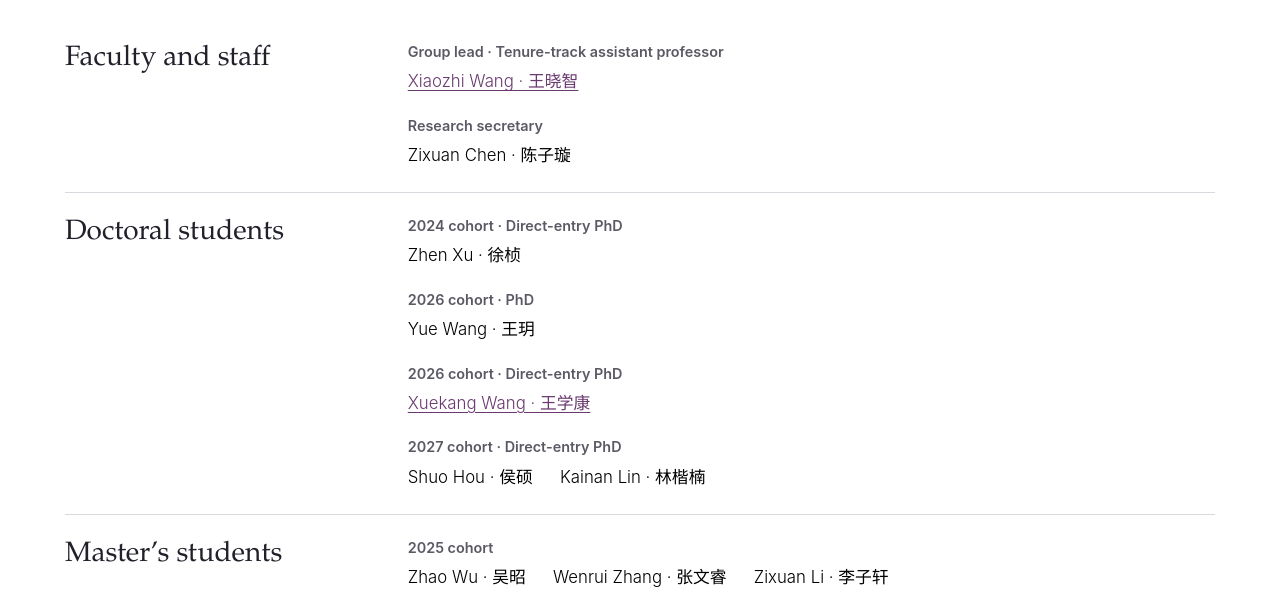
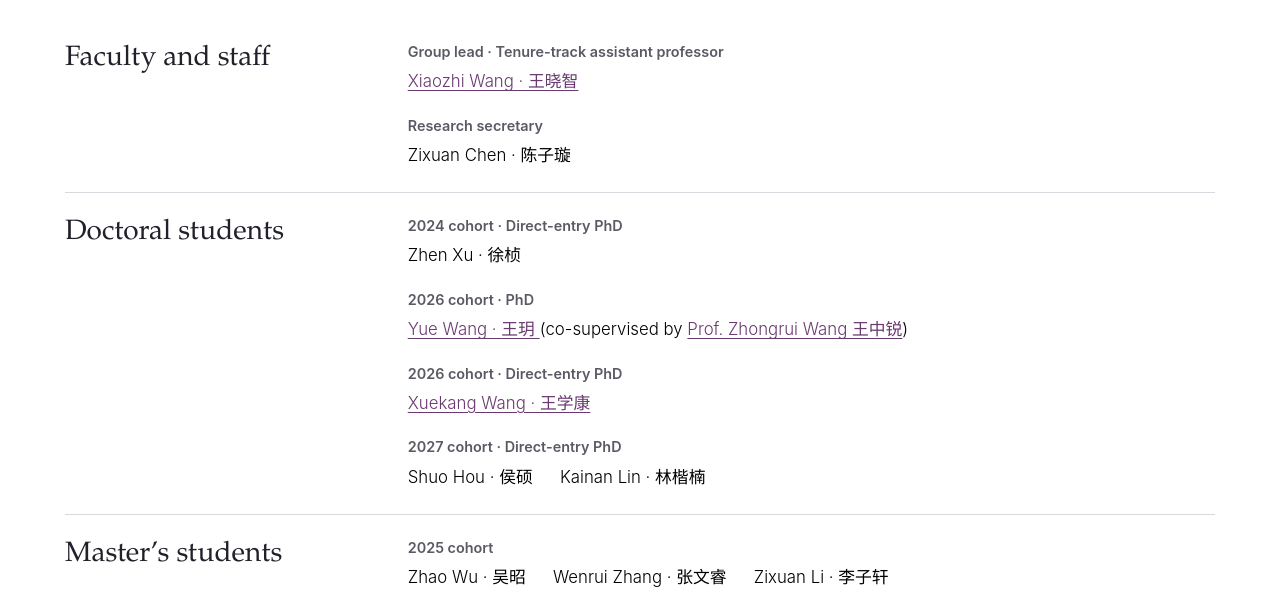
Before and after one commit to THUAIS-Lab/thuais-lab.github.io, a plain HTML site: page people/index.html in a window 1280 px wide. Shown: the part 202-800 px from the top of the page. Drawn offline with Linux system fonts and the light colour scheme.

Commit message:
Add Yue Wang's homepage and co-supervision to the people pages

```diff
--- a/people/index.html
+++ b/people/index.html
@@ -242,8 +242,13 @@
 
 
               <li class="people-name">
+                <a href="https://nomewang.github.io/">
+                Yue Wang · <span lang="zh-Hans">王玥</span>
+                </a>
 
-                Yue Wang · <span lang="zh-Hans">王玥</span>
+
+                    (co-supervised by <a href="https://web.ial-cvmi.com/">Prof. Zhongrui Wang <span lang="zh-Hans">王中锐</span></a>)
+
 
               </li>
 
```
Also changed, not shown: zh/people/index.html (+6 -1 lines).
